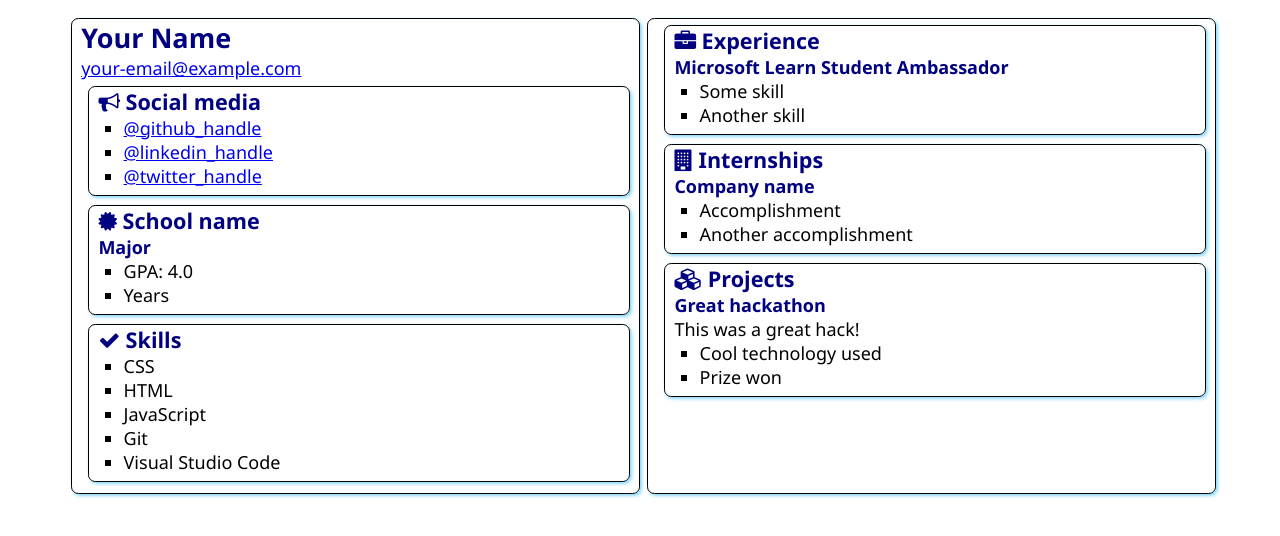
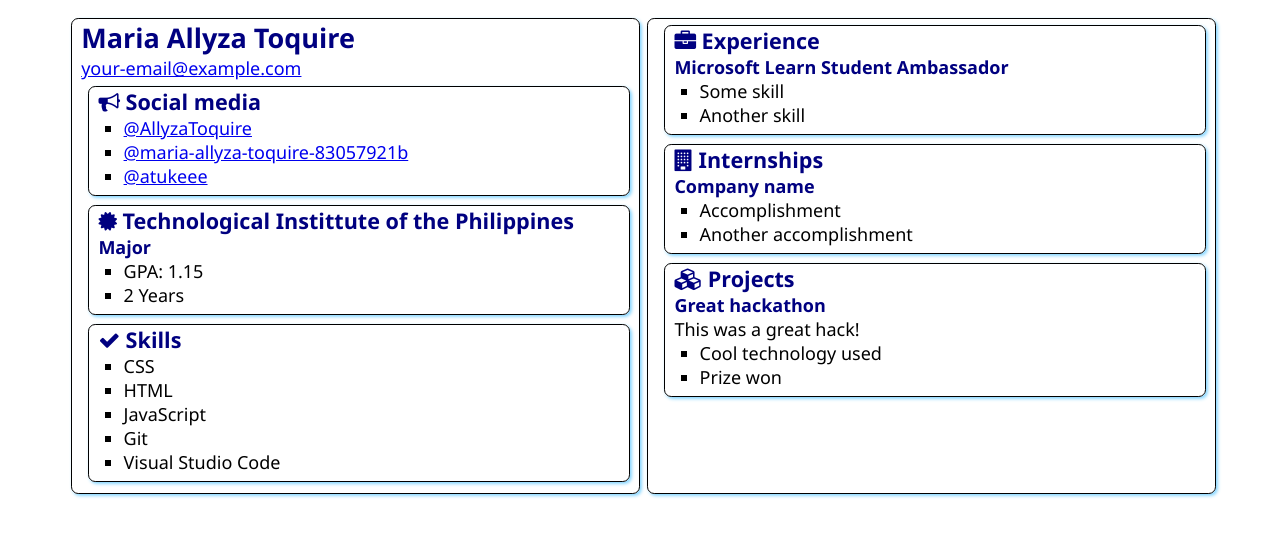
Before and after one commit to AllyzaToquire/SATechnicalOnboarding, a plain HTML site: page src/index.html in a window 1280 px wide. Drawn offline with Linux system fonts and the light colour scheme.

Commit message:
Update index.html

```diff
--- a/src/index.html
+++ b/src/index.html
@@ -12,7 +12,7 @@
 <body>
     <main>
         <article class="box">
-            <h1>Your Name</h1>
+            <h1>Maria Allyza Toquire</h1>
             <div><a href="mailto:your.email@example.com">your-email@example.com</a></div>
 
             <section class="box">
@@ -21,9 +21,9 @@
                     Social media
                 </h2>
                 <ul>
-                    <li><a href="https://github.com/<handle>">@github_handle</a></li>
-                    <li><a href="https://linkedin.com/in/<handle>">@linkedin_handle</a></li>
-                    <li><a href="https://twitter.com/<handle>">@twitter_handle</a></li>
+                    <li><a href="https://github.com/AllyzaToquire">@AllyzaToquire</a></li>
+                    <li><a href="https://www.linkedin.com/in/maria-allyza-toquire-83057921b/">@maria-allyza-toquire-83057921b</a></li>
+                    <li><a href="https://twitter.com/atukeee">@atukeee</a></li>
                 </ul>
             </section>
 
@@ -31,12 +31,12 @@
                 <div class="education">
                     <h2>
                         <i class="fa fa-certificate" aria-hidden="true"></i>
-                        School name
+                        Technological Instittute of the Philippines
                     </h2>
                     <h3>Major</h3>
                     <ul>
-                        <li>GPA: 4.0</li>
-                        <li>Years</li>
+                        <li>GPA: 1.15</li>
+                        <li>2 Years</li>
                     </ul>
                 </div>
             </section>
```
